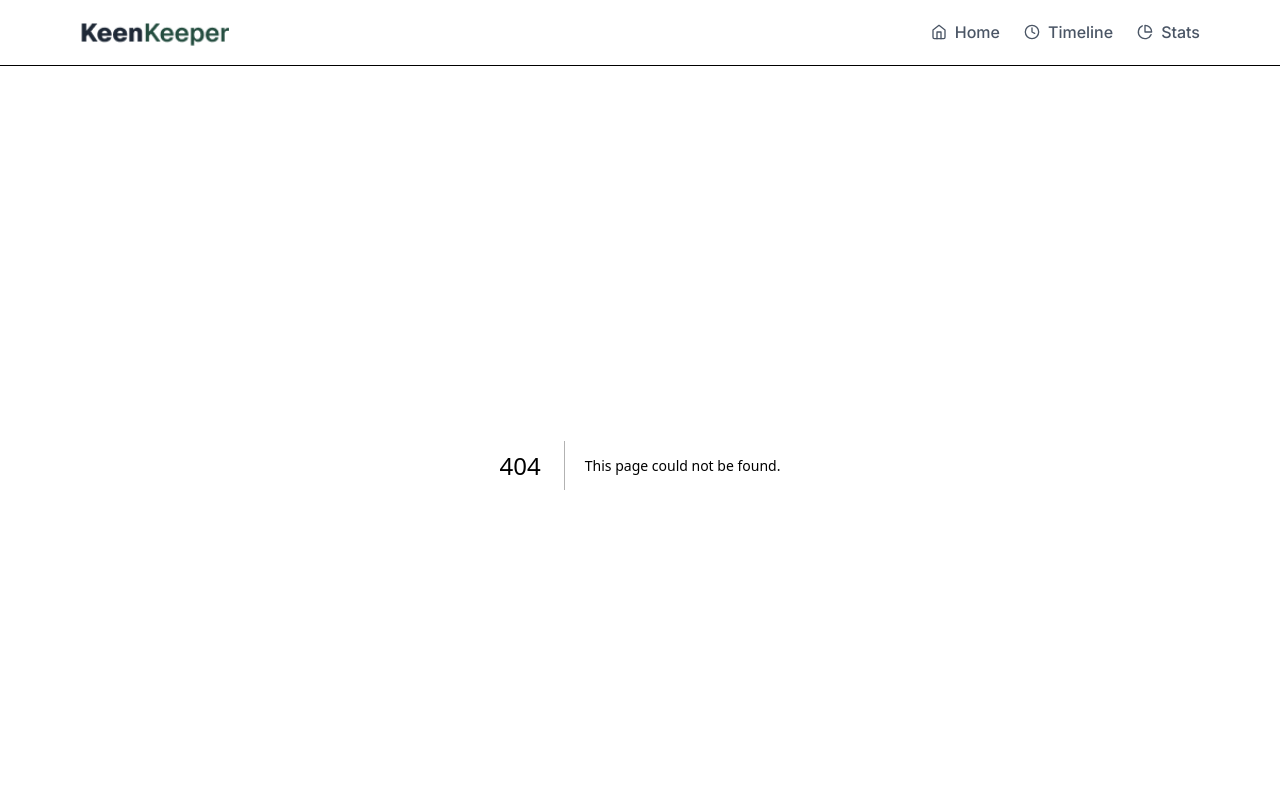
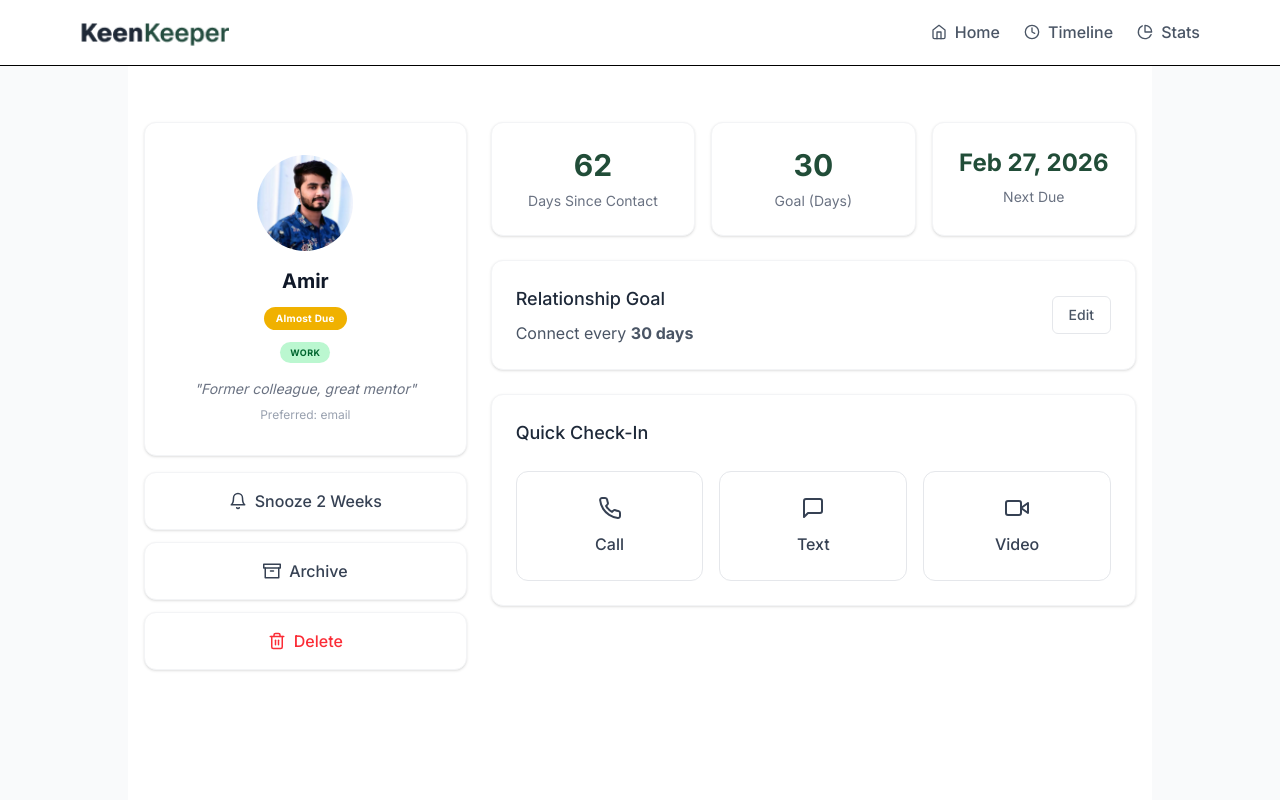
Before and after one commit to CoderRinku/KeenKeeper-Final, a Next.js app: page /friend/1 in a window 1280 px wide. Before the commit this address had no page. Shown: the top 800 px of the page. Built offline with nearby package versions, Linux system fonts and the light colour scheme.

Commit message:
create  friend details  page

```diff
--- /dev/null
+++ b/src/app/friend/[id]/page.js
@@ -0,0 +1,140 @@
+"use client";
+
+import Image from "next/image";
+import Link from "next/link";
+import { useParams } from "next/navigation";
+import { Toaster, toast } from "react-hot-toast";
+import { FiBell, FiArchive, FiTrash2, FiPhone, FiMessageSquare, FiVideo } from "react-icons/fi";
+import friendsData from "../../../data/friends.json";
+
+export default function FriendDetails() {
+  const params = useParams();
+  const id = params?.id;
+
+  const friend = friendsData?.find((f) => f.id?.toString() === id);
+
+  if (!friend) {
+    return (
+      <div className="text-center py-20">
+        <h1 className="text-3xl font-bold text-red-500">Friend not found!</h1>
+        <Link href="/" className="text-blue-500 mt-4 inline-block underline">Go Back Home</Link>
+      </div>
+    );
+  }
+
+  const handleInteract = (type) => {
+    toast.success(`${type} interaction logged with ${friend.name}!`);
+  };
+
+  const statusColor = friend.status === "Overdue" ? "bg-red-500" :
+                      friend.status === "Almost Due" ? "bg-yellow-500" : "bg-[#214D38]";
+
+  return (
+    <main className="max-w-5xl mx-auto px-4 py-8 bg-white min-h-screen">
+      <Toaster position="top-center" />
+
+      <div className="flex flex-col md:flex-row gap-6 mt-6">
+
+        <div className="w-full md:w-1/3">
+          <div className="bg-white rounded-xl shadow-sm p-8 flex flex-col items-center text-center mb-4 border border-gray-100">
+            <div className="w-24 h-24 relative mb-4">
+              <Image
+                src={friend.picture}
+                alt={friend.name}
+                fill
+                className="rounded-full object-cover"
+              />
+            </div>
+
+            <h2 className="text-xl font-bold text-gray-900 mb-3">{friend.name}</h2>
+
+            <div className="flex flex-col items-center gap-2 mb-4">
+              <span className={`text-[10px] px-3 py-1 rounded-full font-bold tracking-wide text-white ${statusColor}`}>
+                {friend.status}
+              </span>
+              <div className="flex flex-wrap justify-center gap-1.5 mt-1">
+                {friend.tags?.map((tag, index) => (
+                  <span key={index} className="bg-[#bbf7d0] text-green-800 text-[9px] px-2.5 py-1 rounded-full font-bold tracking-wider uppercase">
+                    {tag}
+                  </span>
+                ))}
+              </div>
+            </div>
+
+            <p className="text-gray-500 text-sm italic mb-2">"{friend.bio || "Former colleague, great mentor"}"</p>
+            <p className="text-gray-400 text-xs">Preferred: {friend.preferred_contact || "email"}</p>
+          </div>
+
+          <button className="w-full bg-white rounded-xl shadow-sm border border-gray-100 p-4 flex items-center justify-center gap-2 text-gray-700 font-medium hover:bg-gray-50 transition mb-3">
+            <FiBell className="text-lg" /> Snooze 2 Weeks
+          </button>
+
+          <button className="w-full bg-white rounded-xl shadow-sm border border-gray-100 p-4 flex items-center justify-center gap-2 text-gray-700 font-medium hover:bg-gray-50 transition mb-3">
+            <FiArchive className="text-lg" /> Archive
+          </button>
+
+          <button className="w-full bg-white rounded-xl shadow-sm border border-gray-100 p-4 flex items-center justify-center gap-2 text-red-500 font-medium hover:bg-red-50 transition">
+            <FiTrash2 className="text-lg" /> Delete
+          </button>
+        </div>
+
+        <div className="w-full md:w-2/3">
+
+          <div className="grid grid-cols-1 md:grid-cols-3 gap-4 mb-6">
+            <div className="bg-white rounded-xl shadow-sm border border-gray-100 p-6 flex flex-col items-center text-center">
+              <h3 className="text-3xl font-bold text-[#214D38] mb-2">{friend.days_since_contact}</h3>
+              <p className="text-gray-500 text-sm">Days Since Contact</p>
+            </div>
+            <div className="bg-white rounded-xl shadow-sm border border-gray-100 p-6 flex flex-col items-center text-center">
+              <h3 className="text-3xl font-bold text-[#214D38] mb-2">{friend.goal || 30}</h3>
+              <p className="text-gray-500 text-sm">Goal (Days)</p>
+            </div>
+            <div className="bg-white rounded-xl shadow-sm border border-gray-100 p-6 flex flex-col items-center text-center">
+              <h3 className="text-2xl font-bold text-[#214D38] mb-2">{friend.next_due || "Feb 27, 2026"}</h3>
+              <p className="text-gray-500 text-sm">Next Due</p>
+            </div>
+          </div>
+
+          <div className="bg-white rounded-xl shadow-sm border border-gray-100 p-6 mb-6 flex justify-between items-center">
+            <div>
+              <h4 className="text-lg font-medium text-gray-800 mb-2">Relationship Goal</h4>
+              <p className="text-gray-600">Connect every <span className="font-bold">{friend.goal || 30} days</span></p>
+            </div>
+            <button className="border border-gray-200 px-4 py-2 rounded-md text-sm font-medium text-gray-600 hover:bg-gray-50 transition">
+              Edit
+            </button>
+          </div>
+
+          <div className="bg-white rounded-xl shadow-sm border border-gray-100 p-6">
+            <h4 className="text-lg font-medium text-gray-800 mb-6">Quick Check-In</h4>
+            <div className="grid grid-cols-1 sm:grid-cols-3 gap-4">
+              <button
+                onClick={() => handleInteract('Call')}
+                className="border border-gray-200 rounded-xl p-6 flex flex-col items-center gap-3 hover:shadow-md hover:border-[#214D38] transition text-gray-700"
+              >
+                <FiPhone className="text-2xl" />
+                <span className="font-medium">Call</span>
+              </button>
+              <button
+                onClick={() => handleInteract('Text')}
+                className="border border-gray-200 rounded-xl p-6 flex flex-col items-center gap-3 hover:shadow-md hover:border-[#214D38] transition text-gray-700"
+              >
+                <FiMessageSquare className="text-2xl" />
+                <span className="font-medium">Text</span>
+              </button>
+              <button
+                onClick={() => handleInteract('Video')}
+                className="border border-gray-200 rounded-xl p-6 flex flex-col items-center gap-3 hover:shadow-md hover:border-[#214D38] transition text-gray-700"
+              >
+                <FiVideo className="text-2xl" />
+                <span className="font-medium">Video</span>
+              </button>
+            </div>
+          </div>
+
+        </div>
+
+      </div>
+    </main>
+  );
+}
```
